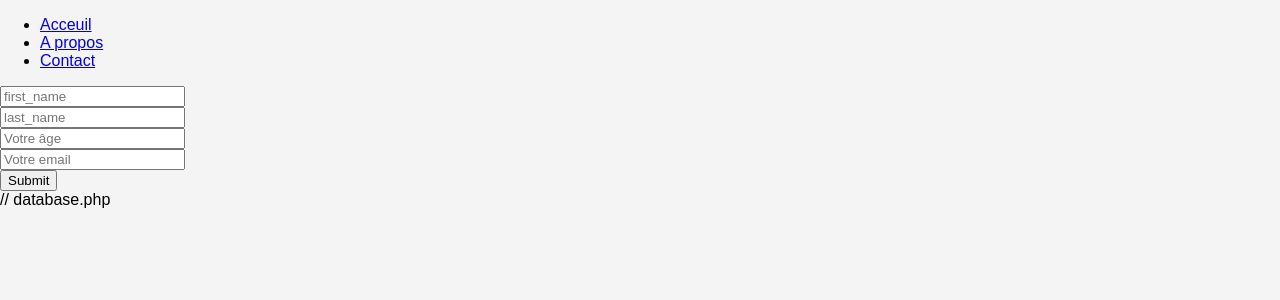
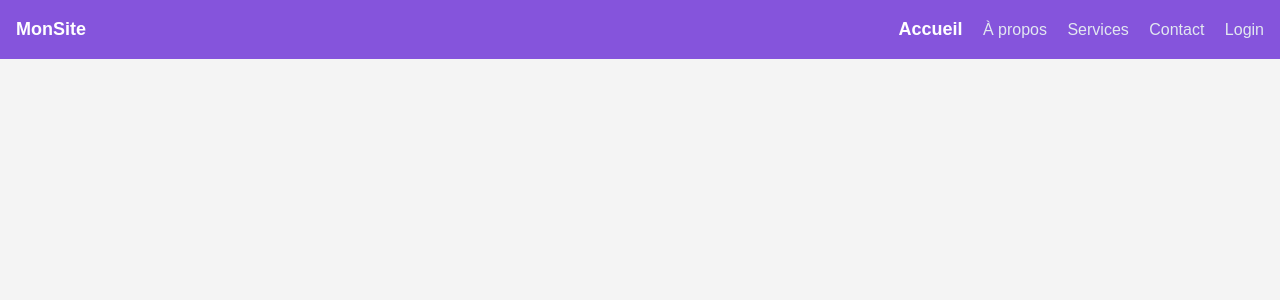
Before and after one commit to BenjaminC62/Dynamic-Website, a PHP site: page / in a window 1280 px wide. Shown: the top 300 px of the page. Run offline with PHP 8.4, Linux system fonts and the light colour scheme; some libraries are stand-ins or nearby versions.

Commit message:
Mise en place du formulaire / login.php

```diff
--- a/database/database.php
+++ b/database/database.php
@@ -1,4 +1,4 @@
-// database.php
+
 <?php
 function getDatabaseConnection() {
     $servername = "localhost";
--- a/src/index.php
+++ b/src/index.php
@@ -4,24 +4,17 @@
     <meta charset="UTF-8">
     <title>Site</title>
     <link rel="stylesheet" href="./styles/style.css">
+    <script src="https://cdn.tailwindcss.com"></script>
 </head>
 <body>
 
 <?php include './pages/menuNav.php'; ?>
 
-<form method="post">
-    <input type="text" name="first_name"  placeholder="first_name" required><br>
-    <input type="text" name="last_name"  placeholder="last_name" required><br>
-    <input type="text" name="age"  placeholder="Votre âge" required><br>
-    <input type="email" name="email" placeholder="Votre email" required><br>
-    <input type="submit" name="formsend">
-</form>
 
 <?php
 
 require './../database/database.php';
 $conn = getDatabaseConnection();
-
 
 if (isset($_POST['formsend'])) {
 
@@ -37,17 +30,19 @@
         echo "Votre nom est : " . $last_name . "<br>";
         echo "Votre âge est : " . $age . "<br>";
         echo "Votre email est : " . $email . "<br>";
-        }
-        else {
-            echo "Veuillez remplir tous les champs";
-        }
 
-        //Envoie des données dans la base de données
+        // Envoie des données dans la base de données
         $query = "INSERT INTO users (first_name, name, email) VALUES ('$first_name', '$last_name', '$email')";
         if (mysqli_query($conn, $query)) {
             echo "Les données ont été insérées avec succès";
+            // Redirection après l'insertion
+            header("Location: ./index.php");
+            exit();
         } else {
             echo "Erreur lors de l'insertion : " . mysqli_error($conn);
+        }
+    } else {
+        echo "Veuillez remplir tous les champs";
     }
 }
 ?>
--- a/src/pages/menuNav.php
+++ b/src/pages/menuNav.php
@@ -1,13 +1,13 @@
-<nav class="menu-nav">
-    <ul>
-        <li class="btn">
-            <a href="../index.php">Acceuil</a>
-        </li>
-        <li class="btn">
-            <a href="./pages/about.php">A propos</a>
-        </li>
-        <li class="btn">
-            <a href="contact.php">Contact</a>
-        </li>
-    </ul>
+
+<nav>
+    <div class="container">
+        <a href="#">MonSite</a>
+        <div>
+            <a href="../index.php">Accueil</a>
+            <a href="#">À propos</a>
+            <a href="#">Services</a>
+            <a href="#">Contact</a>
+            <a href="./pages/login.php">Login</a>
+        </div>
+    </div>
 </nav>
--- a/src/styles/style.css
+++ b/src/styles/style.css
@@ -1,6 +1,37 @@
+/* styles.css */
 body {
     font-family: Arial, sans-serif;
     margin: 0;
     padding: 0;
     background-color: #f4f4f4;
 }
+
+nav {
+    background-color: #8554dc; /* bg-gray-800 */
+    padding: 1rem; /* p-4 */
+}
+
+nav .container {
+    display: flex;
+    justify-content: space-between;
+    align-items: center;
+    max-width: 1920px;
+    margin: 0 auto;
+}
+
+nav a {
+    color: #e2e8f0; /* text-gray-300 */
+    margin-left: 1rem; /* space-x-4 */
+    text-decoration: none;
+}
+
+nav a:hover {
+    color: #ffffff; /* hover:text-white */
+}
+
+nav a:first-child {
+    margin-left: 0;
+    color: #ffffff; /* text-white */
+    font-size: 1.125rem; /* text-lg */
+    font-weight: bold;
+}
```
Also changed, not shown: src/pages/login.php (added, +14 -0 lines), src/styles/formulaire.css (added, +39 -0 lines). Lines whose indentation alone changed are shown as unchanged.
